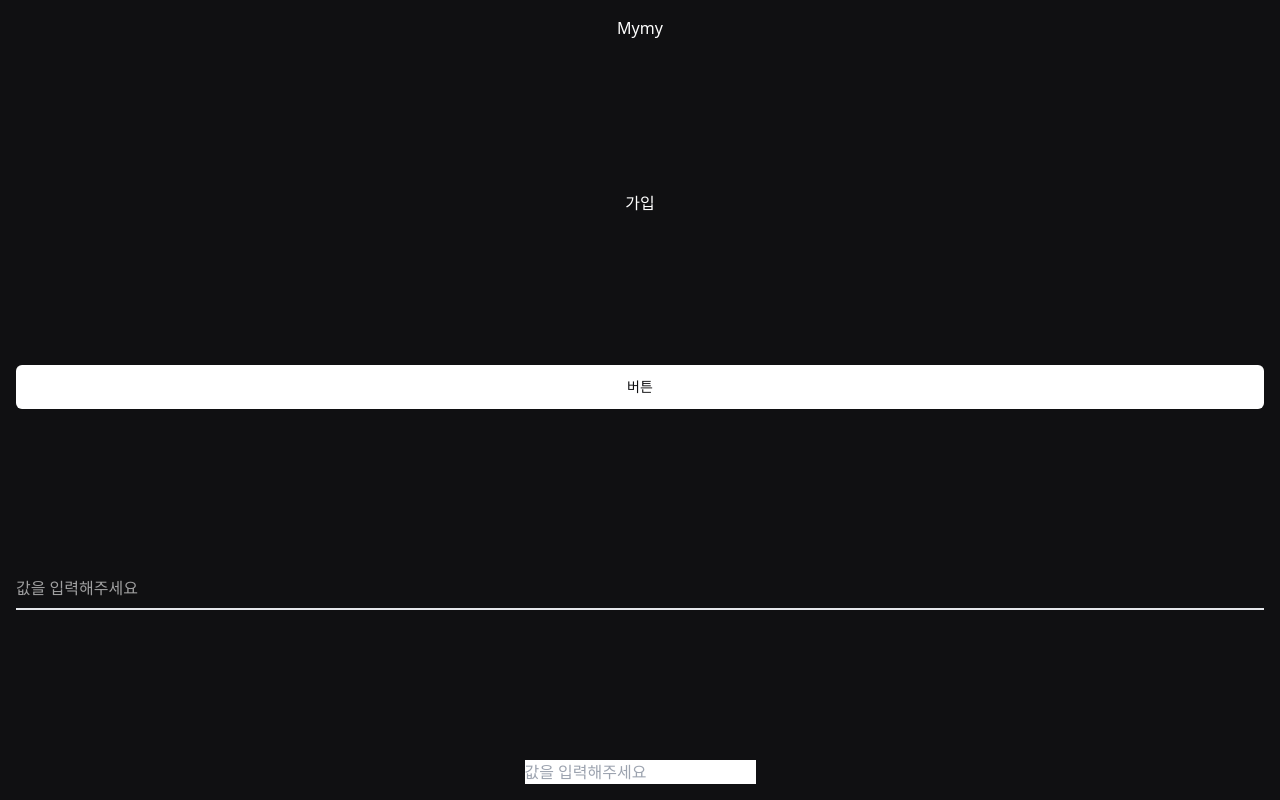
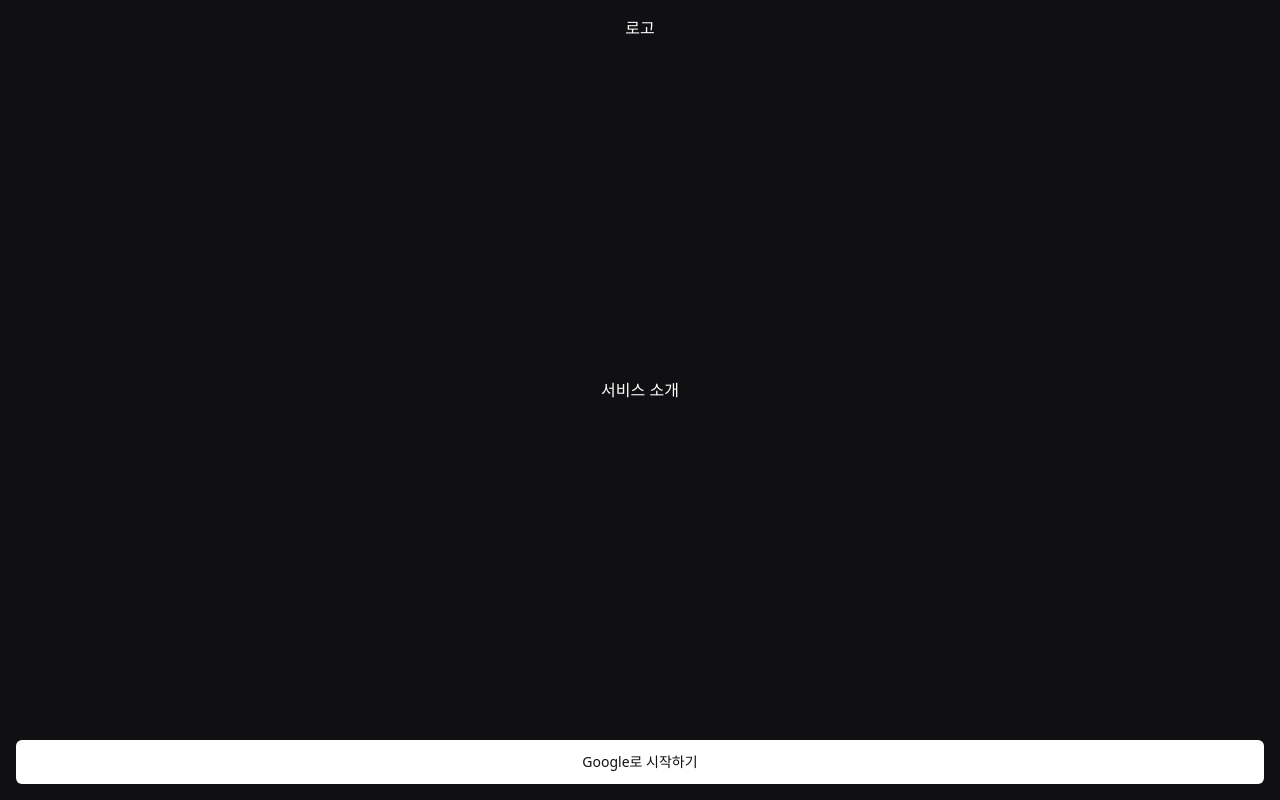
Before and after one commit to getmymy/mymy-client, a Next.js app: page / in a window 1280 px wide. Built offline with nearby package versions, Linux system fonts and the light colour scheme.

Commit message:
feat: 구글로그인 기능 구현

```diff
--- a/next.config.js
+++ b/next.config.js
@@ -10,6 +10,14 @@ const nextConfig = {
       },
     ],
   },
+  async rewrites() {
+    return [
+      {
+        source: '/api/v1/:path*/',
+        destination: `${process.env.NEXT_PUBLIC_API_URL}/:path*/`,
+      },
+    ];
+  },
 };
 
 module.exports = nextConfig;
--- a/src/app/(home)/page.tsx
+++ b/src/app/(home)/page.tsx
@@ -1,15 +1,16 @@
-import Link from 'next/link';
+'use client';
 
-import { Button, Input } from '@/components/common';
+import { Button } from '@/components/common';
 
 export default function Home() {
+  const handleLoginWithGoogle = () => {
+    location.href = `${process.env.NEXT_PUBLIC_API_URL}/public/v1/login?service_type=GOOGLE`;
+  };
   return (
     <main className="flex min-h-screen flex-col items-center justify-between p-4">
-      Mymy
-      <Link href="/sign-in">가입</Link>
-      <Button>버튼</Button>
-      <Input placeholder="값을 입력해주세요" />
-      <input type="text" placeholder="값을 입력해주세요" />
+      <div>로고</div>
+      서비스 소개
+      <Button onClick={handleLoginWithGoogle}>Google로 시작하기</Button>
     </main>
   );
 }
```
